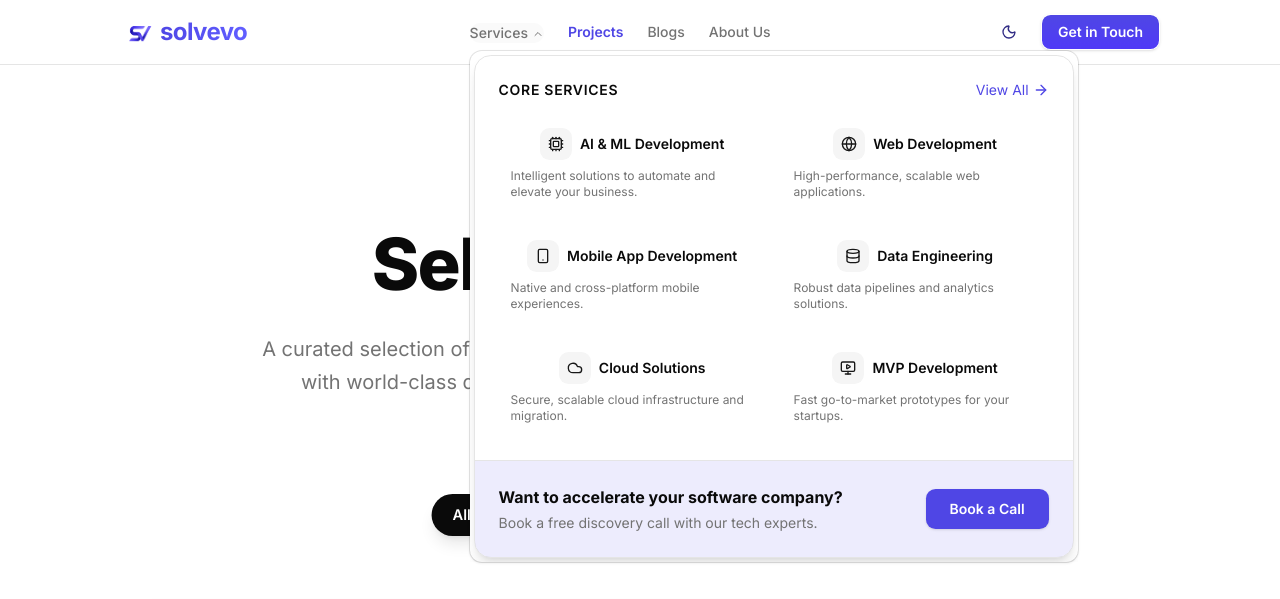
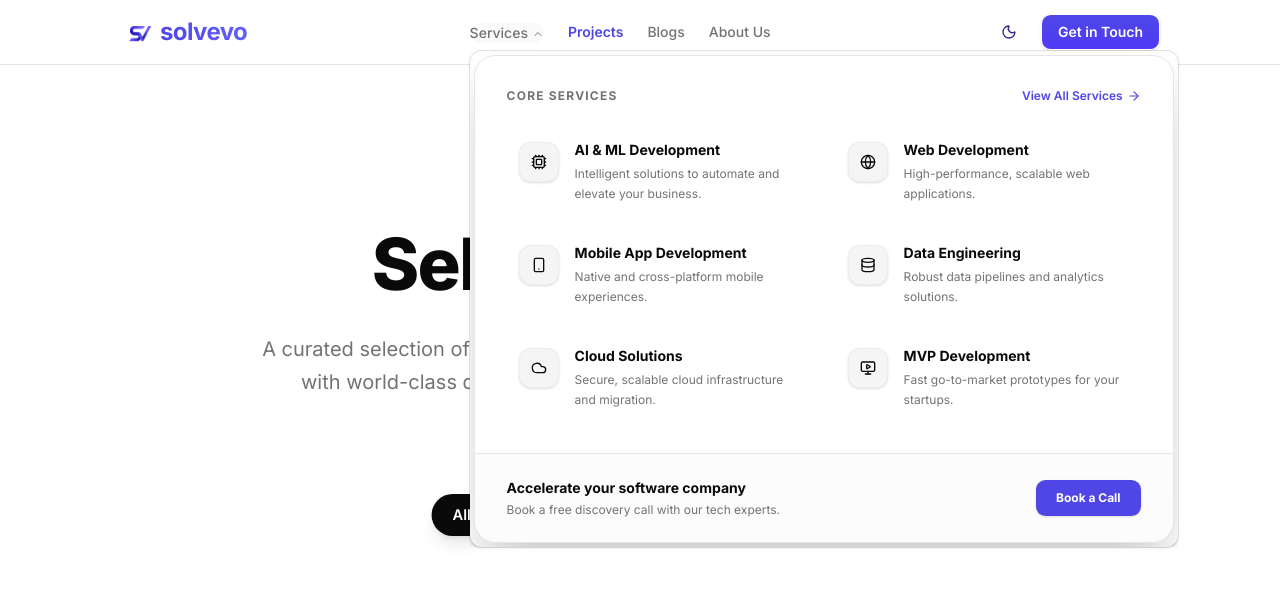
Before and after one commit to solvevo-agency/solvevo-agency-portfolio, a Next.js app: page /projects in a window 1280 px wide. Both pictures are taken after a click on the button "Services". Shown: the top 599 px of the page. Built offline with nearby package versions, Linux system fonts and the light colour scheme.

Commit message:
ui: redesign mega menu with updated dimensions, typography, and enhanced hover styles

```diff
--- a/src/features/landing/components/services-nav/mega-menu.tsx
+++ b/src/features/landing/components/services-nav/mega-menu.tsx
@@ -21,56 +21,57 @@ export function ServicesMegaMenu() {
             Services
           </NavigationMenuTrigger>
           <NavigationMenuContent>
-            <div className="flex w-[600px] flex-col overflow-hidden rounded-xl border bg-popover shadow-lg">
+            <div className="flex w-[700px] flex-col overflow-hidden rounded-2xl border border-border bg-popover shadow-2xl">
               {/* Core Services Grid */}
-              <div className="p-6">
-                <div className="mb-4 flex items-center justify-between">
-                  <h3 className="text-sm font-semibold text-foreground uppercase tracking-wider">
+              <div className="p-6 sm:p-8">
+                <div className="mb-6 flex items-center justify-between">
+                  <h3 className="text-xs font-bold text-muted-foreground uppercase tracking-widest">
                     Core Services
                   </h3>
                   <Link
                     href="/services"
-                    className="text-sm text-primary hover:underline flex items-center gap-1 group"
+                    className="text-xs font-semibold text-primary hover:text-primary/80 flex items-center gap-1 group transition-colors"
                   >
-                    View All <ArrowRight className="h-4 w-4 group-hover:translate-x-1 transition-transform" />
+                    View All Services <ArrowRight className="h-3.5 w-3.5 group-hover:translate-x-1 transition-transform" />
                   </Link>
                 </div>
-                <div className="grid grid-cols-2 gap-4">
+
+                <div className="grid grid-cols-2 gap-x-6 gap-y-4">
                   {megaMenuServices.map((service) => (
                     <NavigationMenuLink
                       key={service.title}
                       render={<Link href={service.href} />}
-                      className="group/item flex flex-col gap-2 rounded-lg p-3 transition-colors hover:bg-muted/50"
+                      className="group flex items-start gap-4 rounded-xl p-3 transition-all hover:bg-secondary/40"
                     >
-                      <div className="flex items-center gap-2">
-                        <div className="flex h-8 w-8 shrink-0 items-center justify-center rounded-md bg-secondary text-secondary-foreground group-hover/item:bg-primary group-hover/item:text-primary-foreground transition-colors">
-                          <service.icon className="h-4 w-4" />
-                        </div>
-                        <h4 className="text-sm font-semibold text-foreground">
+                      <div className="mt-0.5 flex h-10 w-10 shrink-0 items-center justify-center rounded-lg bg-secondary text-foreground group-hover:bg-primary group-hover:text-primary-foreground transition-all duration-300 shadow-sm border border-border/50">
+                        <service.icon className="h-5 w-5" />
+                      </div>
+                      <div className="flex flex-col">
+                        <h4 className="text-sm font-bold text-foreground mb-1 group-hover:text-primary transition-colors duration-300">
                           {service.title}
                         </h4>
+                        <p className="text-xs text-muted-foreground leading-relaxed line-clamp-2">
+                          {service.description}
+                        </p>
                       </div>
-                      <p className="text-xs text-muted-foreground line-clamp-2">
-                        {service.description}
-                      </p>
                     </NavigationMenuLink>
                   ))}
                 </div>
               </div>
 
               {/* Bottom Banner CTA */}
-              <div className="flex items-center justify-between bg-primary/10 p-6 border-t border-border">
-                <div>
-                  <h4 className="text-base font-bold text-foreground">
-                    Want to accelerate your software company?
+              <div className="flex items-center justify-between bg-secondary/30 p-6 sm:px-8 border-t border-border">
+                <div className="flex flex-col">
+                  <h4 className="text-sm font-bold text-foreground">
+                    Accelerate your software company
                   </h4>
-                  <p className="text-sm text-muted-foreground mt-1">
+                  <p className="text-xs text-muted-foreground mt-1">
                     Book a free discovery call with our tech experts.
                   </p>
                 </div>
                 <NavigationMenuLink
                   render={<Link href="/#contact" />}
-                  className="inline-flex h-10 items-center justify-center rounded-lg bg-primary px-6 text-sm font-semibold text-primary-foreground shadow-sm hover:bg-primary/90 hover:-translate-y-0.5 transition-all"
+                  className="inline-flex h-9 items-center justify-center rounded-lg bg-primary px-5 text-xs font-bold text-primary-foreground shadow-sm hover:bg-primary/90 hover:-translate-y-0.5 transition-all"
                 >
                   Book a Call
                 </NavigationMenuLink>
```
